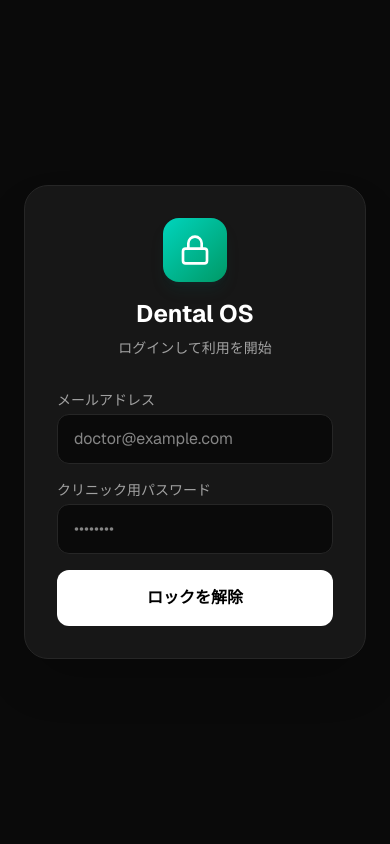
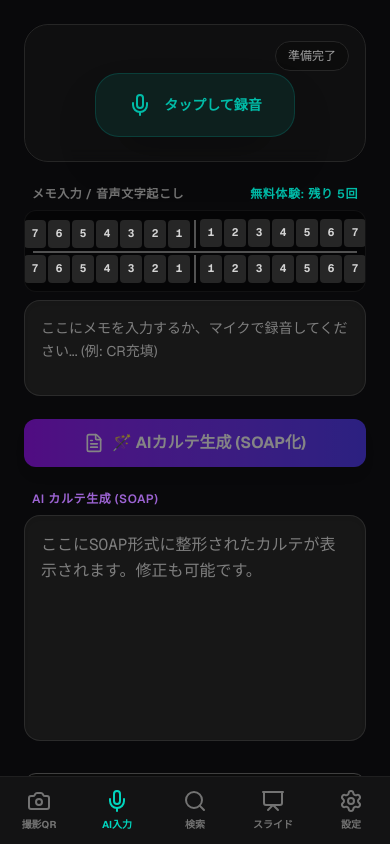
Before and after one commit to oralphotograph-matsushima/dental_os, a Next.js app: page / in a window 390 px wide. Built offline with nearby package versions, Linux system fonts and the light colour scheme.

Commit message:
freemium

```diff
--- a/src/app/page.tsx
+++ b/src/app/page.tsx
@@ -27,7 +27,14 @@ export default function Home() {
   const deviceIdRef = useRef<string>("");
 
   // App Tabs
-  const [activeTab, setActiveTab] = useState<"input" | "search" | "qr" | "slide" | "settings">("qr");
+  const [activeTab, setActiveTab] = useState<"input" | "search" | "qr" | "slide" | "settings">("input");
+  const [showUnlockModal, setShowUnlockModal] = useState(false);
+  const [trialCount, setTrialCount] = useState(0);
+
+  useEffect(() => {
+    const savedCount = localStorage.getItem("dental_os_trial_count");
+    if (savedCount) setTrialCount(parseInt(savedCount, 10));
+  }, []);
 
   // Input Tab State
   const [isRecording, setIsRecording] = useState(false);
@@ -387,6 +394,16 @@ export default function Home() {
   );
 
   const generateSOAP = async (text: string) => {
+    if (!isAuthenticated) {
+      if (trialCount >= 5) {
+        setShowUnlockModal(true);
+        return;
+      }
+      const newCount = trialCount + 1;
+      setTrialCount(newCount);
+      localStorage.setItem("dental_os_trial_count", newCount.toString());
+    }
+
     setStatus("formatting");
     const termsString = customTerms.map(t => `${t.reading} → ${t.term}`).join(", ");
     try {
@@ -409,6 +426,11 @@ export default function Home() {
   };
 
   const processAudio = async () => {
+    if (!isAuthenticated && trialCount >= 5) {
+      setShowUnlockModal(true);
+      return;
+    }
+
     setStatus("transcribing");
     const audioBlob = new Blob(audioChunksRef.current, { type: "audio/webm" });
     const formData = new FormData();
@@ -434,6 +456,11 @@ export default function Home() {
   const displaySoapText = staffName.trim() && soapText ? `${soapText}\n\n---\n担当: ${staffName}` : soapText;
 
   const saveToObsidian = async () => {
+    if (!isAuthenticated) {
+      setShowUnlockModal(true);
+      return;
+    }
+
     if (!soapText) return;
     setStatus("saving");
 
@@ -521,55 +548,16 @@ export default function Home() {
     }
   };
 
+  const handleTabChange = (tab: "input" | "search" | "qr" | "slide" | "settings") => {
+    if (!isAuthenticated && tab !== "input") {
+      setShowUnlockModal(true);
+      return;
+    }
+    setActiveTab(tab);
+    setShowMobileDetail(false);
+  };
+
   // --- Renders ---
-  if (!isAuthenticated) {
-    return (
-      <div className="min-h-screen bg-neutral-950 flex items-center justify-center p-6 font-sans selection:bg-teal-500/30">
-        <div className="w-full max-w-md bg-neutral-900 border border-neutral-800 rounded-3xl p-8 shadow-2xl">
-          <div className="flex flex-col items-center mb-8">
-            <div className="bg-gradient-to-br from-teal-400 to-emerald-600 p-4 rounded-2xl shadow-lg shadow-teal-900/20 mb-4">
-              <Lock className="w-8 h-8 text-white" />
-            </div>
-            <h1 className="text-2xl font-bold text-white mb-2">Dental OS</h1>
-            <p className="text-sm text-neutral-400">ログインして利用を開始</p>
-          </div>
-
-          <form onSubmit={handleLogin} className="space-y-4">
-            <div>
-              <label className="block text-sm font-medium text-neutral-400 mb-1">メールアドレス</label>
-              <input
-                type="email"
-                required
-                value={authEmail}
-                onChange={e => setAuthEmail(e.target.value)}
-                className="w-full bg-neutral-950 border border-neutral-800 rounded-xl px-4 py-3 text-white focus:outline-none focus:border-teal-500 transition-colors"
-                placeholder="doctor@example.com"
-              />
-            </div>
-            <div>
-              <label className="block text-sm font-medium text-neutral-400 mb-1">クリニック用パスワード</label>
-              <input
-                type="password"
-                required
-                value={authPassword}
-                onChange={e => setAuthPassword(e.target.value)}
-                className="w-full bg-neutral-950 border border-neutral-800 rounded-xl px-4 py-3 text-white focus:outline-none focus:border-teal-500 transition-colors"
-                placeholder="••••••••"
-              />
-            </div>
-            {authError && <div className="text-red-400 text-sm bg-red-500/10 p-3 rounded-lg border border-red-500/20">{authError}</div>}
-            <button
-              type="submit"
-              disabled={isLoggingIn}
-              className="w-full bg-white text-black font-bold rounded-xl py-4 mt-4 hover:bg-neutral-200 transition-colors flex items-center justify-center disabled:opacity-50"
-            >
-              {isLoggingIn ? <Loader2 className="w-5 h-5 animate-spin" /> : "ロックを解除"}
-            </button>
-          </form>
-        </div>
-      </div>
-    );
-  }
 
   if (isAuthenticated && !hasAgreedDisclaimer) {
     return (
@@ -604,6 +592,58 @@ export default function Home() {
 
   return (
     <div className="h-[100dvh] bg-[radial-gradient(ellipse_at_top,_var(--tw-gradient-stops))] from-teal-950/30 via-neutral-950 to-neutral-950 text-neutral-100 font-sans selection:bg-teal-500/30 flex flex-col overflow-hidden">
+
+      {/* Unlock Modal Overlay */}
+      {showUnlockModal && !isAuthenticated && (
+        <div className="fixed inset-0 z-[100] bg-black/80 backdrop-blur-sm flex items-center justify-center p-6">
+          <div className="w-full max-w-md bg-neutral-900 border border-neutral-800 rounded-3xl p-8 shadow-2xl relative animate-in fade-in zoom-in duration-200">
+            <button onClick={() => setShowUnlockModal(false)} className="absolute top-4 right-4 w-8 h-8 flex items-center justify-center rounded-full bg-neutral-800 text-neutral-400 hover:text-white hover:bg-neutral-700 transition-colors">✕</button>
+            <div className="flex flex-col items-center mb-6">
+              <div className="bg-gradient-to-br from-teal-400 to-emerald-600 p-4 rounded-2xl shadow-lg shadow-teal-900/20 mb-4">
+                <Lock className="w-8 h-8 text-white" />
+              </div>
+              <h2 className="text-xl font-bold text-white mb-2 text-center">ライセンスキーが必要です</h2>
+              <p className="text-sm text-neutral-400 text-center leading-relaxed">
+                無料体験（5回）が終了しました。<br/>これ以降のカルテ生成や、他の機能を利用するにはパスワードを入力してください。
+              </p>
+            </div>
+
+            <form onSubmit={(e) => { handleLogin(e); if(authEmail && authPassword) setShowUnlockModal(false); }} className="space-y-4">
+              <div>
+                <label className="block text-xs font-medium text-neutral-500 mb-1">メールアドレス</label>
+                <input
+                  type="email"
+                  required
+                  value={authEmail}
+                  onChange={e => setAuthEmail(e.target.value)}
+                  className="w-full bg-neutral-950 border border-neutral-800 rounded-xl px-4 py-3 text-white focus:outline-none focus:border-teal-500 transition-colors"
+                  placeholder="doctor@example.com"
+                />
+              </div>
+              <div>
+                <label className="block text-xs font-medium text-neutral-500 mb-1">パスワード（ライセンスキー）</label>
+                <input
+                  type="password"
+                  required
+                  value={authPassword}
+                  onChange={e => setAuthPassword(e.target.value)}
+                  className="w-full bg-neutral-950 border border-neutral-800 rounded-xl px-4 py-3 text-white focus:outline-none focus:border-teal-500 transition-colors"
+                  placeholder="••••••••"
+                />
+              </div>
+              {authError && <div className="text-red-400 text-sm bg-red-500/10 p-3 rounded-lg border border-red-500/20">{authError}</div>}
+              <button
+                type="submit"
+                disabled={isLoggingIn}
+                className="w-full bg-white text-black font-bold rounded-xl py-4 mt-4 hover:bg-neutral-200 transition-colors flex items-center justify-center disabled:opacity-50"
+              >
+                {isLoggingIn ? <Loader2 className="w-5 h-5 animate-spin" /> : "ロックを解除して全機能を使う"}
+              </button>
+            </form>
+          </div>
+        </div>
+      )}
+
       {/* Top Navigation (Desktop/iPad) */}
       <nav className="hidden md:flex bg-neutral-900/60 backdrop-blur-xl border-b border-white/5 px-6 py-4 items-center justify-between z-10 shadow-2xl">
         <div className="flex items-center gap-8">
@@ -615,9 +655,9 @@ export default function Home() {
               Dental OS
             </h1>
           </div>
-          <div className="grid grid-cols-2 gap-1.5 bg-black/40 p-1.5 rounded-2xl border border-white/5 shadow-inner">
+          <div className="grid grid-cols-4 gap-1.5 bg-black/40 p-1.5 rounded-2xl border border-white/5 shadow-inner">
             <button
-              onClick={() => setActiveTab("qr")}
+              onClick={() => handleTabChange("qr")}
               className={`flex items-center justify-center gap-2 px-4 py-2.5 rounded-xl text-sm font-semibold transition-all duration-300 ${
                 activeTab === "qr" ? "bg-white/10 text-white shadow-lg shadow-black/50" : "text-neutral-500 hover:text-neutral-300 hover:bg-white/5"
               }`}
@@ -626,7 +666,7 @@ export default function Home() {
               撮影QR
             </button>
             <button
-              onClick={() => setActiveTab("input")}
+              onClick={() => handleTabChange("input")}
               className={`flex items-center justify-center gap-2 px-4 py-2.5 rounded-xl text-sm font-semibold transition-all duration-300 ${
                 activeTab === "input" ? "bg-white/10 text-white shadow-lg shadow-black/50" : "text-neutral-500 hover:text-neutral-300 hover:bg-white/5"
               }`}
@@ -635,7 +675,7 @@ export default function Home() {
               AIカルテ入力
             </button>
             <button
-              onClick={() => setActiveTab("search")}
+              onClick={() => handleTabChange("search")}
               className={`flex items-center justify-center gap-2 px-4 py-2.5 rounded-xl text-sm font-semibold transition-all duration-300 ${
                 activeTab === "search" ? "bg-white/10 text-white shadow-lg shadow-black/50" : "text-neutral-500 hover:text-neutral-300 hover:bg-white/5"
               }`}
@@ -644,7 +684,7 @@ export default function Home() {
               カルテ検索
             </button>
             <button
-              onClick={() => setActiveTab("slide")}
+              onClick={() => handleTabChange("slide")}
               className={`flex items-center justify-center gap-2 px-4 py-2.5 rounded-xl text-sm font-semibold transition-all duration-300 ${
                 activeTab === "slide" ? "bg-white/10 text-white shadow-lg shadow-black/50" : "text-neutral-500 hover:text-neutral-300 hover:bg-white/5"
               }`}
@@ -657,7 +697,7 @@ export default function Home() {
 
         <div className="flex items-center gap-6">
           <button
-            onClick={() => setActiveTab("settings")}
+            onClick={() => handleTabChange("settings")}
             className={`flex items-center gap-2 px-4 py-2.5 rounded-xl text-sm font-semibold transition-all duration-300 ${
               activeTab === "settings" ? "bg-white/10 text-white shadow-lg shadow-black/50" : "text-neutral-500 hover:text-neutral-300 hover:bg-white/5"
             }`}
@@ -665,6 +705,7 @@ export default function Home() {
             <Settings className="w-4 h-4" />
             設定
           </button>
+          {isAuthenticated && (
             <div className="flex items-center gap-3 border-l border-neutral-800 pl-6">
               <User className="w-4 h-4 text-neutral-500" />
               <div className="text-xs text-neutral-400 truncate max-w-[120px]">{authEmail}</div>
@@ -672,6 +713,7 @@ export default function Home() {
                 ログアウト
               </button>
             </div>
+          )}
         </div>
       </nav>
 
@@ -799,7 +841,10 @@ export default function Home() {
 
               <div className="md:col-span-8 space-y-6 flex flex-col flex-1 order-2 min-h-[500px] md:min-h-0">
                 <div className="space-y-2 flex-shrink-0">
-                  <label className="text-xs font-semibold text-neutral-500 uppercase tracking-wider pl-2">メモ入力 / 音声文字起こし</label>
+                  <label className="text-xs font-semibold text-neutral-500 uppercase tracking-wider pl-2 flex justify-between w-full pr-2">
+                    <span>メモ入力 / 音声文字起こし</span>
+                    {!isAuthenticated && <span className="text-teal-500">無料体験: 残り {Math.max(0, 5 - trialCount)}回</span>}
+                  </label>
 
                   {/* Tooth Selector UI */}
                   <div className="flex flex-col items-center font-mono text-sm gap-[2px] bg-black/40 p-2 sm:p-3 rounded-xl border border-white/5 mb-2 overflow-x-auto whitespace-nowrap scrollbar-hide">
@@ -1181,7 +1226,6 @@ export default function Home() {
                               className="text-neutral-500 hover:text-red-400 p-2 transition-colors ml-2"
                               title="削除"
                             >
-                              <Square className="w-4 h-4 hidden" /> {/* Hidden icon to keep alignment if needed, using custom text or another icon */}
                               ✕
                             </button>
                           </div>
@@ -1228,10 +1272,10 @@ export default function Home() {
       </div>
 
       {/* Bottom Navigation (Mobile Only) */}
-      <nav className="md:hidden flex bg-neutral-900/80 backdrop-blur-xl border-t border-white/5 pb-safe pt-2 px-2 z-20 shadow-[0_-10px_40px_rgba(0,0,0,0.5)] mt-auto">
+      <nav className="md:hidden flex bg-neutral-900/80 backdrop-blur-xl border-t border-white/5 pb-safe z-50">
         <button
-          onClick={() => setActiveTab("qr")}
-          className={`flex-1 flex flex-col items-center justify-center gap-1 py-2 px-1 transition-colors ${
+          onClick={() => handleTabChange("qr")}
+          className={`flex-1 flex flex-col items-center justify-center py-3 gap-1 transition-colors ${
             activeTab === "qr" ? "text-teal-400" : "text-neutral-500 hover:text-neutral-300"
           }`}
         >
@@ -1239,8 +1283,8 @@ export default function Home() {
           <span className="text-[10px] font-bold">撮影QR</span>
         </button>
         <button
-          onClick={() => setActiveTab("input")}
-          className={`flex-1 flex flex-col items-center justify-center gap-1 py-2 px-1 transition-colors ${
+          onClick={() => handleTabChange("input")}
+          className={`flex-1 flex flex-col items-center justify-center py-3 gap-1 transition-colors ${
             activeTab === "input" ? "text-teal-400" : "text-neutral-500 hover:text-neutral-300"
           }`}
         >
@@ -1248,11 +1292,8 @@ export default function Home() {
           <span className="text-[10px] font-bold">AI入力</span>
         </button>
         <button
-          onClick={() => {
-            setActiveTab("search");
-            setShowMobileDetail(false);
-          }}
-          className={`flex-1 flex flex-col items-center justify-center gap-1 py-2 px-1 transition-colors ${
+          onClick={() => handleTabChange("search")}
+          className={`flex-1 flex flex-col items-center justify-center py-3 gap-1 transition-colors ${
             activeTab === "search" ? "text-teal-400" : "text-neutral-500 hover:text-neutral-300"
           }`}
         >
@@ -1260,8 +1301,8 @@ export default function Home() {
           <span className="text-[10px] font-bold">検索</span>
         </button>
         <button
-          onClick={() => setActiveTab("slide")}
-          className={`flex-1 flex flex-col items-center justify-center gap-1 py-2 px-1 transition-colors ${
+          onClick={() => handleTabChange("slide")}
+          className={`flex-1 flex flex-col items-center justify-center py-3 gap-1 transition-colors ${
             activeTab === "slide" ? "text-teal-400" : "text-neutral-500 hover:text-neutral-300"
           }`}
         >
@@ -1269,8 +1310,8 @@ export default function Home() {
           <span className="text-[10px] font-bold">スライド</span>
         </button>
         <button
-          onClick={() => setActiveTab("settings")}
-          className={`flex-1 flex flex-col items-center justify-center gap-1 py-2 px-1 transition-colors ${
+          onClick={() => handleTabChange("settings")}
+          className={`flex-1 flex flex-col items-center justify-center py-3 gap-1 transition-colors ${
             activeTab === "settings" ? "text-teal-400" : "text-neutral-500 hover:text-neutral-300"
           }`}
         >
```
Lines whose indentation alone changed are shown as unchanged.
